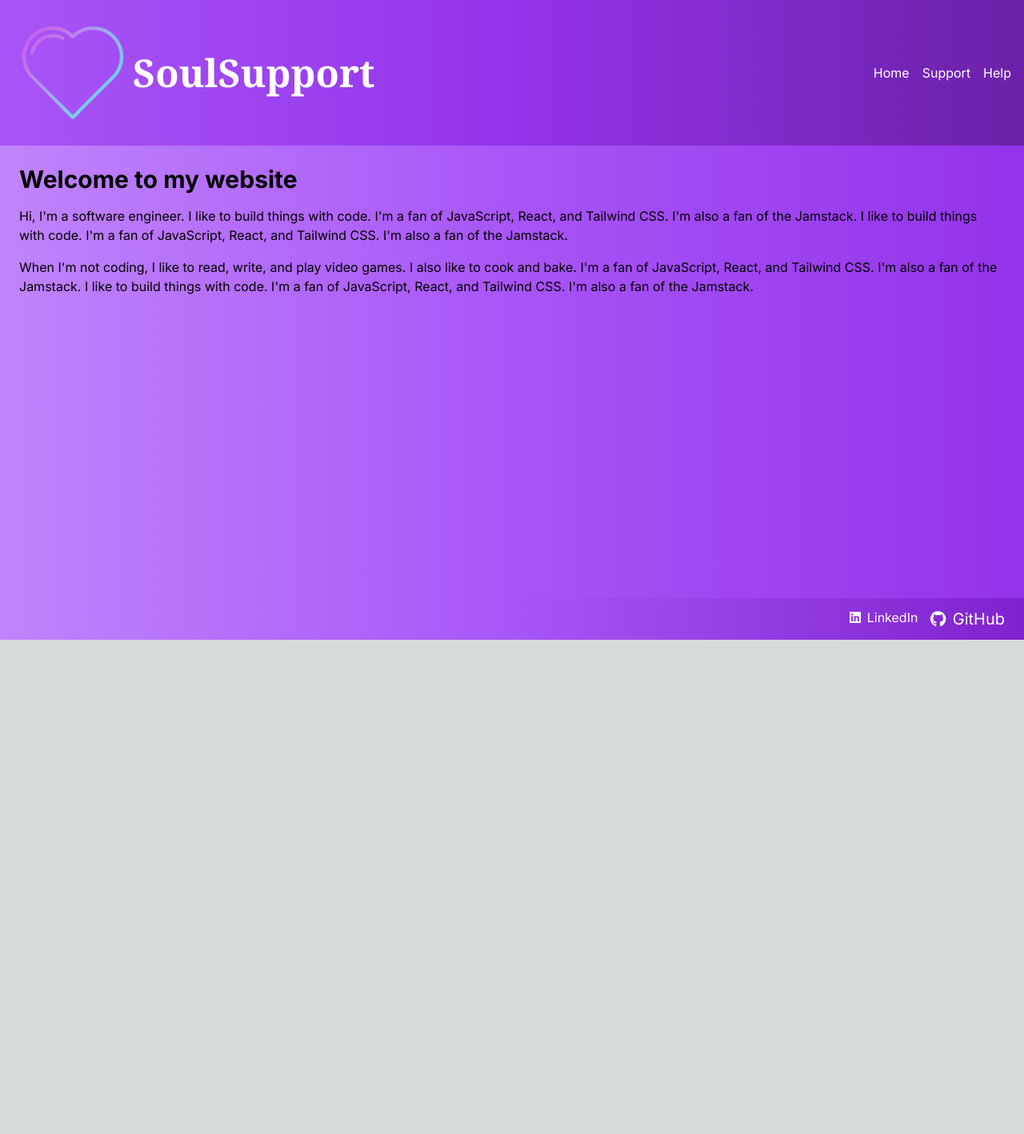
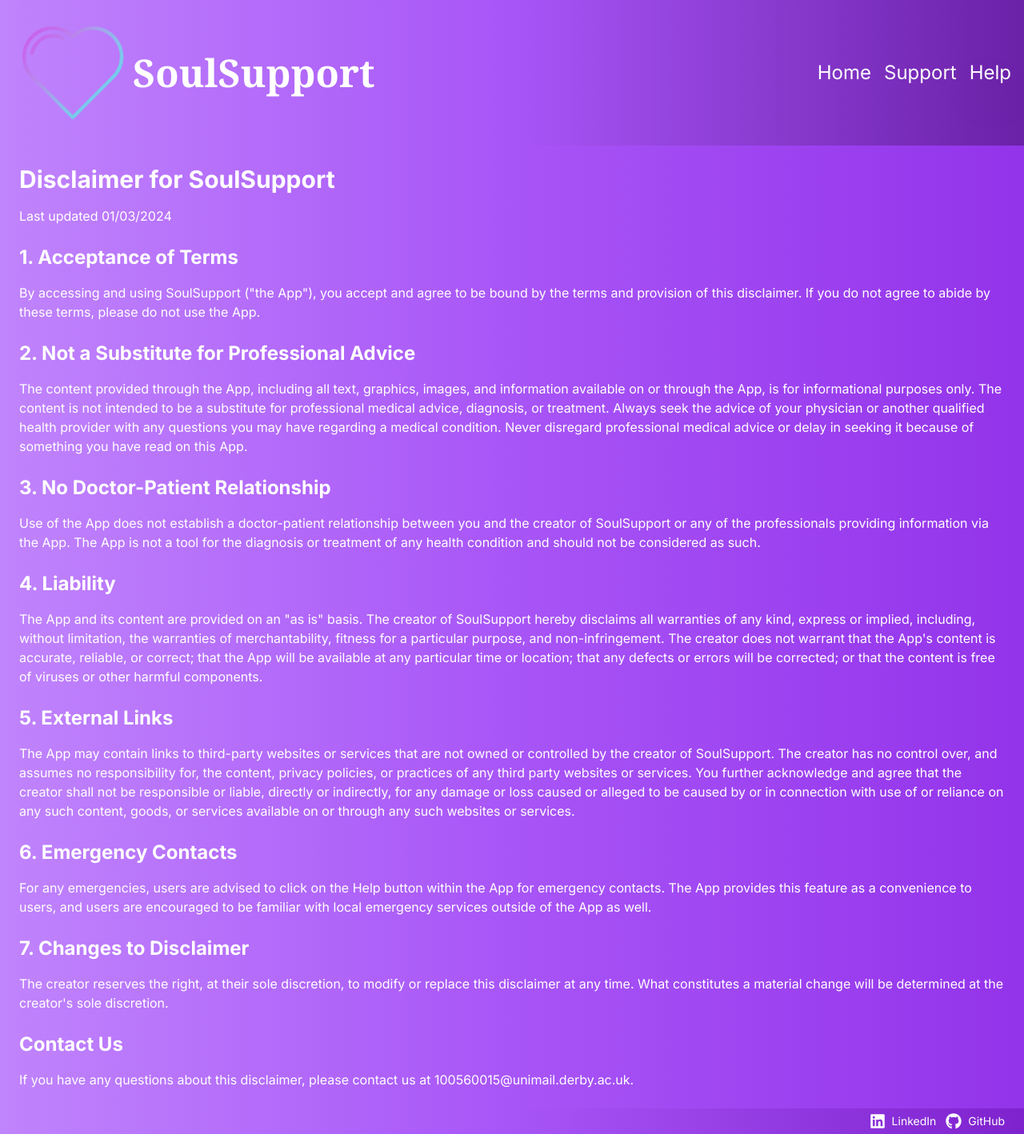
Before and after one commit to Wrecless/soul, a Next.js app: page / in a window 1280 px wide. Shown: the whole page at 80% size. Before the commit the page ends 800 px from the top, so only its background shows below. Built offline with nearby package versions, Linux system fonts and the light colour scheme.

Commit message:
Desclaimer update
Support page started

```diff
--- a/app/components/Body.js
+++ b/app/components/Body.js
@@ -8,16 +8,76 @@ export default function Main () {
 		via-purple-500
 		to-purple-600
 		flex
-		flex-1">
-			<div className="flex-1 p-6">
-				<h1 className="text-3xl font-bold">Welcome to my website</h1>
+		flex-1
+		">
+			<div className="flex-1 p-6 text-white">
+				<h1 className="text-3xl font-bold">Disclaimer for SoulSupport</h1>
+				<p className="mt-4">Last updated 01/03/2024</p>
+
+				<h2 className="text-2xl font-bold mt-6">1. Acceptance of Terms</h2>
 				<p className="mt-4">
-					Hi, I'm a software engineer. I like to build things with code. I'm a fan of JavaScript, React, and Tailwind CSS. I'm also a fan of the Jamstack. I like to build things with code. I'm a fan of JavaScript, React, and Tailwind CSS. I'm also a fan of the Jamstack.
+					By accessing and using SoulSupport ("the App"), you accept and agree to be bound by the terms and
+					provision of this disclaimer. If you do not agree to abide by these terms, please do not use the
+					App.
 				</p>
+
+				<h2 className="text-2xl font-bold mt-6">2. Not a Substitute for Professional Advice</h2>
 				<p className="mt-4">
-					When I'm not coding, I like to read, write, and play video games. I also like to cook and bake. I'm a fan of JavaScript, React, and Tailwind CSS. I'm also a fan of the Jamstack. I like to build things with code. I'm a fan of JavaScript, React, and Tailwind CSS. I'm also a fan of the Jamstack.
+					The content provided through the App, including all text, graphics, images, and information
+					available on or through the App, is for informational purposes only. The content is not intended to
+					be a substitute for professional medical advice, diagnosis, or treatment. Always seek the advice of
+					your physician or another qualified health provider with any questions you may have regarding a
+					medical condition. Never disregard professional medical advice or delay in seeking it because of
+					something you have read on this App.
+				</p>
+
+				<h2 className="text-2xl font-bold mt-6">3. No Doctor-Patient Relationship</h2>
+				<p className="mt-4">
+					Use of the App does not establish a doctor-patient relationship between you and the creator of
+					SoulSupport or any of the professionals providing information via the App. The App is not a tool for
+					the diagnosis or treatment of any health condition and should not be considered as such.
+				</p>
+
+				<h2 className="text-2xl font-bold mt-6">4. Liability</h2>
+				<p className="mt-4">
+					The App and its content are provided on an "as is" basis. The creator of SoulSupport hereby
+					disclaims all warranties of any kind, express or implied, including, without limitation, the
+					warranties of merchantability, fitness for a particular purpose, and non-infringement. The creator
+					does not warrant that the App's content is accurate, reliable, or correct; that the App will be
+					available at any particular time or location; that any defects or errors will be corrected; or that
+					the content is free of viruses or other harmful components.
+				</p>
+
+				<h2 className="text-2xl font-bold mt-6">5. External Links</h2>
+				<p className="mt-4">
+					The App may contain links to third-party websites or services that are not owned or controlled by
+					the creator of SoulSupport. The creator has no control over, and assumes no responsibility for, the
+					content, privacy policies, or practices of any third party websites or services. You further
+					acknowledge and agree that the creator shall not be responsible or liable, directly or indirectly,
+					for any damage or loss caused or alleged to be caused by or in connection with use of or reliance on
+					any such content, goods, or services available on or through any such websites or services.
+				</p>
+
+				<h2 className="text-2xl font-bold mt-6">6. Emergency Contacts</h2>
+				<p className="mt-4">
+					For any emergencies, users are advised to click on the Help button within the App for emergency
+					contacts. The App provides this feature as a convenience to users, and users are encouraged to be
+					familiar with local emergency services outside of the App as well.
+				</p>
+
+				<h2 className="text-2xl font-bold mt-6">7. Changes to Disclaimer</h2>
+				<p className="mt-4">
+					The creator reserves the right, at their sole discretion, to modify or replace this disclaimer at
+					any time. What constitutes a material change will be determined at the creator's sole discretion.
+				</p>
+
+				<h2 className="text-2xl font-bold mt-6">Contact Us</h2>
+				<p className="mt-4">
+					If you have any questions about this disclaimer, please contact us at 100560015@unimail.derby.ac.uk.
 				</p>
 			</div>
 		</div>
 	);
 }
+
+// Path: app/components/Body.js
--- a/app/components/Footer.js
+++ b/app/components/Footer.js
@@ -11,20 +11,26 @@ export default function Footer() {
 		via-purple-500
 		to-purple-700
 		text-white
-		py-3
+		py-1.5
 		px-6
 		">
-			<div className="flex justify-end space-x-4 text-l">
-				<a href="https://www.linkedin.com/in/yourusername/" target="_blank" rel="noopener noreferrer">
-					<FontAwesomeIcon icon={faLinkedin} className="mr-2"/>
+			<div className="flex justify-end">
+				<a href="https://www.linkedin.com/in/bruno-mata-41364b1b1/"
+				   target="_blank"
+				   rel="noopener noreferrer"
+				   className="flex justify-end space-x-4 text-sm hover:text-blue-600 mr-3
+			    ">
+					<FontAwesomeIcon icon={faLinkedin} className="mr-2 size-5"/>
 					LinkedIn
 				</a>
-				<div className="flex justify-center space-x-4 text-xl">
-					<a href="https://github.com/yourusername" target="_blank" rel="noopener noreferrer">
-						<FontAwesomeIcon icon={faGithub} className="mr-2"/>
-						GitHub
-					</a>
-				</div>
+				<a href="https://github.com/wrecless"
+				   target="_blank"
+				   rel="noopener noreferrer"
+				   className="flex justify-end space-x-4 text-sm hover:text-gray-500
+			    ">
+					<FontAwesomeIcon icon={faGithub} className="mr-2 size-5"/>
+					GitHub
+				</a>
 			</div>
 
 		</footer>
--- a/app/components/Header.js
+++ b/app/components/Header.js
@@ -1,7 +1,9 @@
 /* Header */
-
 import React from 'react';
 import Image from 'next/image';
+
+// fix mobile view for header
+
 const Header = () => {
 	return (
 		<header className=" HEADER
@@ -9,8 +11,8 @@ const Header = () => {
 		justify-start
 		items-center
 		bg-gradient-to-r
-		from-purple-500
-		via-purple-600
+		from-purple-400
+		via-purple-500
 		to-purple-800
 		p-4
 		text-white
@@ -21,7 +23,16 @@ const Header = () => {
 			mr-4
 			">
 				<Image src="/Logo.gif" alt="Logo" width={150} height={150} />
-				<h1 className=" TITLE
+				<a href="/"
+				   className=" TITLE
+				   transition
+				   ease-in-out
+				   delay-200
+				   duration-200
+				   hover:text-blue-400
+				   hover:-translate-y-1
+				   hover:scale-110
+
 					m-0
 					p-0
 					font-bold
@@ -30,7 +41,7 @@ const Header = () => {
 					text-5xl
 					">
 					SoulSupport
-				</h1>
+				</a>
 			</div>
 			<nav className=" NAVBAR
 			flex-1
@@ -45,13 +56,36 @@ const Header = () => {
 				p-0
 				">
 					<li className="text-base">
-						<a href="/" className="text-white hover:text-gray-200 transition-colors duration-300">Home</a>
+						<a
+							href="/"
+							className="HOME
+							text-white
+							hover:text-blue-400
+							transition-colors
+							duration-300
+							text-2xl
+							">
+							Home
+						</a>
 					</li>
 					<li>
-						<a href="/support" className="text-white hover:text-gray-200 transition-colors duration-300">Support</a>
+						<a href="/support" className="SUPPORT
+						text-white
+						hover:text-blue-400
+						transition-colors
+						duration-300
+						text-2xl
+						">Support</a>
 					</li>
 					<li>
-						<a href="/help" className="text-white hover:text-gray-200 transition-colors duration-300">Help</a>
+						<a href="/help" className="HELP
+						text-white
+						hover:text-blue-400
+						transition-colors
+						duration-300
+						text-2xl
+						drop-shadow-2xl
+						">Help</a>
 					</li>
 				</ul>
 			</nav>
--- a/app/components/Support.js
+++ b/app/components/Support.js
@@ -1,21 +1,31 @@
-/* Support */
+// Path: pages/support.js
+import Tab from '../components/Tab';
 
 export default function Support() {
+	// Replace these with your actual video IDs
+	const videosTab1 = ['DbDoBzGY3vo', 'tybOi4hjZFQ'];
+	const videosTab2 = ['VideoID3', 'VideoID4'];
+	const videosTab3 = ['VideoID5', 'VideoID6'];
+
 	return (
-		<div className="HELPBODY
+		<div className="SUPPORTBODY
+		flex
+		flex-1
+		flex-col
 		bg-gradient-to-r
 		from-purple-400
 		via-purple-500
 		to-purple-600
-		flex
-		flex-1
 		">
-			<div>
-				<h1>Support</h1>
-				<p>This area is for mental health support   </p>
+			<div className="grid grid-cols-2 gap-2 justify-center text-center">
+				<div>
+					<h1>number 1</h1>
+				</div>
+				<div>
+					<h1>number 2</h1>
+				</div>
 			</div>
+			<Tab videos={videosTab1} />
 		</div>
 	);
 }
-
-// Path: app/support/page.js
--- /dev/null
+++ b/app/components/Tab.js
@@ -0,0 +1,12 @@
+// Path: components/Tab.js
+import VideoPreview from './VideoPreview';
+
+export default function Tab({ videos }) {
+	return (
+		<div className="flex flex-wrap justify-around">
+			{videos.map((video, index) => (
+				<VideoPreview key={index} video={video} />
+			))}
+		</div>
+	);
+}
--- /dev/null
+++ b/app/components/VideoPreview.js
@@ -0,0 +1,17 @@
+// Path: components/VideoPreview.js
+export default function VideoPreview({ video }) {
+ const videoId = video; // Use the video prop as the video ID
+
+ return (
+  <div className="">
+   <iframe
+    width="460"
+    height="256"
+    src={`https://www.youtube.com/embed/${videoId}`}
+    title="YouTube video player"
+    allow="accelerometer; autoplay; clipboard-write; encrypted-media; gyroscope; picture-in-picture; fullscreen;"
+   ></iframe>
+   <p>Video Preview for {video}</p>
+  </div>
+ );
+}
--- a/app/globals.css
+++ b/app/globals.css
@@ -24,6 +24,8 @@ body {
       rgb(var(--background-end-rgb))
     )
     rgb(var(--background-start-rgb));
+  font-family: -apple-system, BlinkMacSystemFont, 'Segoe UI', Roboto, Helvetica, Arial, sans-serif;
+  margin: 0;
 }
 
 @layer utilities {
```
Also changed, not shown: app/support/page.js (+3 -6 lines), public/favicon.png (deleted). Lines whose indentation alone changed are shown as unchanged.
